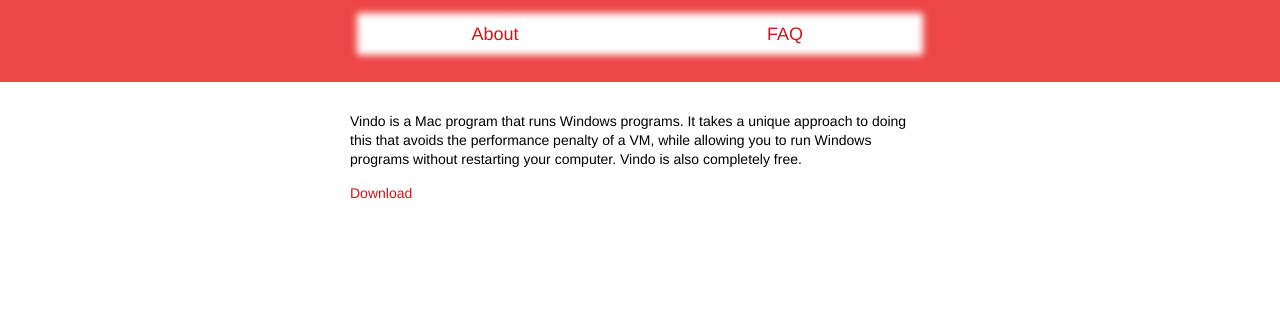
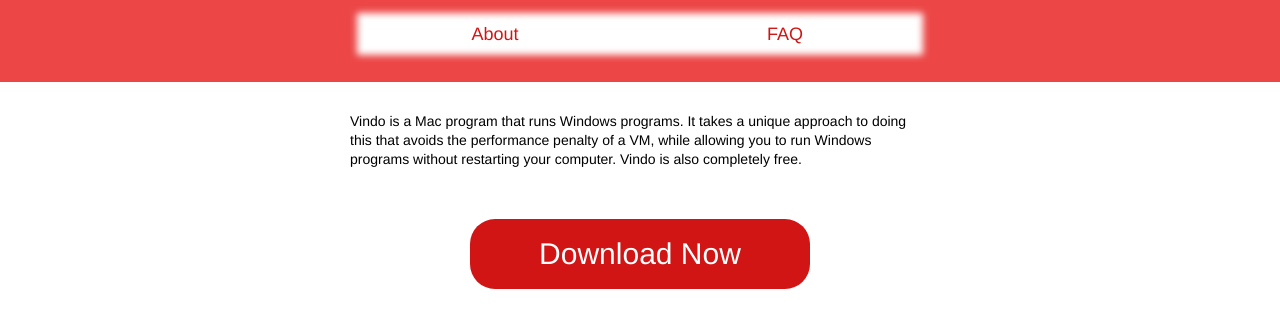
Before and after one commit to vindo-app/vindo, a Jekyll site: the page built from index.md, in a window 1280 px wide, cut to the strip 154-482 px from the top of the page. Built offline with Jekyll 4.4.1, drawn with Linux system fonts in a browser that asks for light colours.

Commit message:
add download button

```diff
--- /dev/null
+++ b/_sass/_download.scss
@@ -0,0 +1,19 @@
+a.download-button {
+    display: block;
+    width: 300px;
+    margin: 50px auto;
+    padding: 20px;
+
+    background-color: $brand-color;
+    color: white;
+    border-radius: 25px;
+
+    font-size: 30px;
+    line-height: 30px;
+    text-align: center;
+
+    &:hover {
+        text-decoration: none;
+        background-color: lighten($brand-color, 5%);
+    }
+}
--- a/css/main.scss
+++ b/css/main.scss
@@ -29,5 +29,6 @@ $content-width:    50%;
 @import
         "base",
         "layout",
-        "syntax-highlighting"
+        "syntax-highlighting",
+        "download"
 ;
--- a/index.md
+++ b/index.md
@@ -4,4 +4,4 @@ layout: page
 
 Vindo is a Mac program that runs Windows programs. It takes a unique approach to doing this that avoids the performance penalty of a VM, while allowing you to run Windows programs without restarting your computer. Vindo is also completely free.
 
-<a class="download-button" href="http://bit.ly/vindo-0_9">Download</a>
+<a class="download-button" href="http://bit.ly/vindo-0_9">Download Now</a>
```
